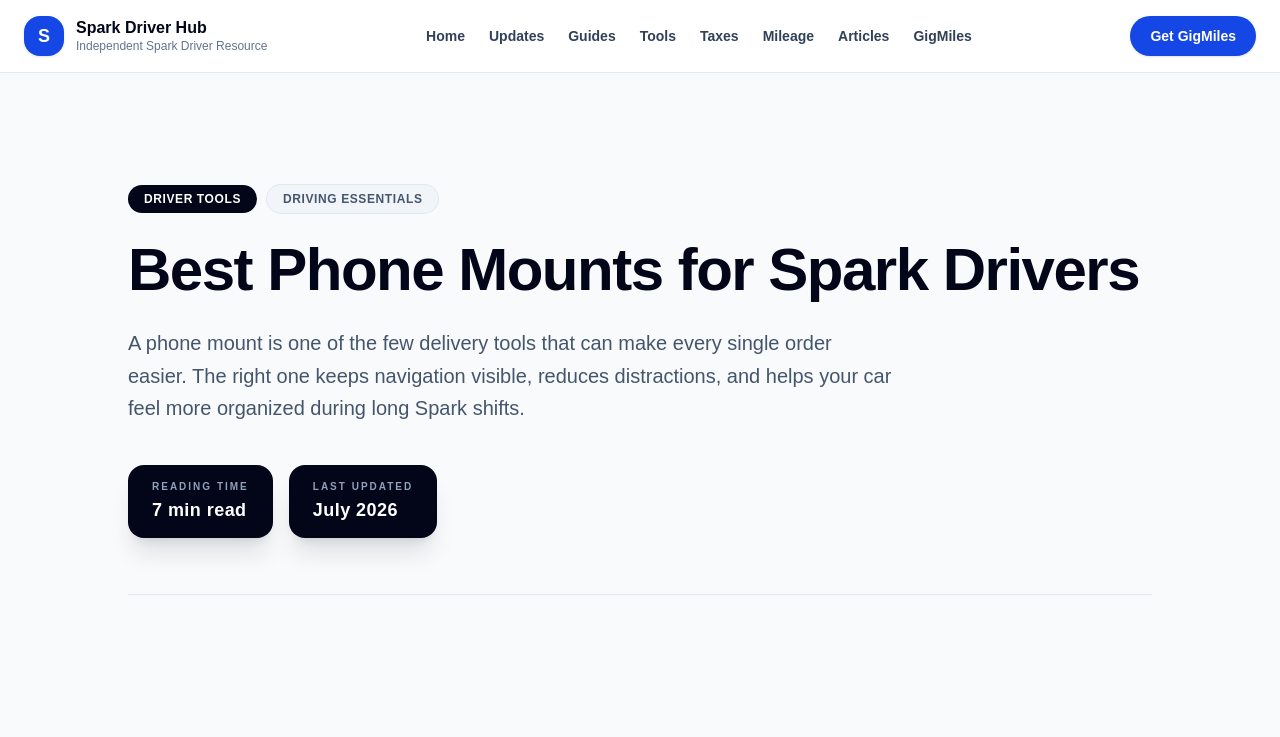
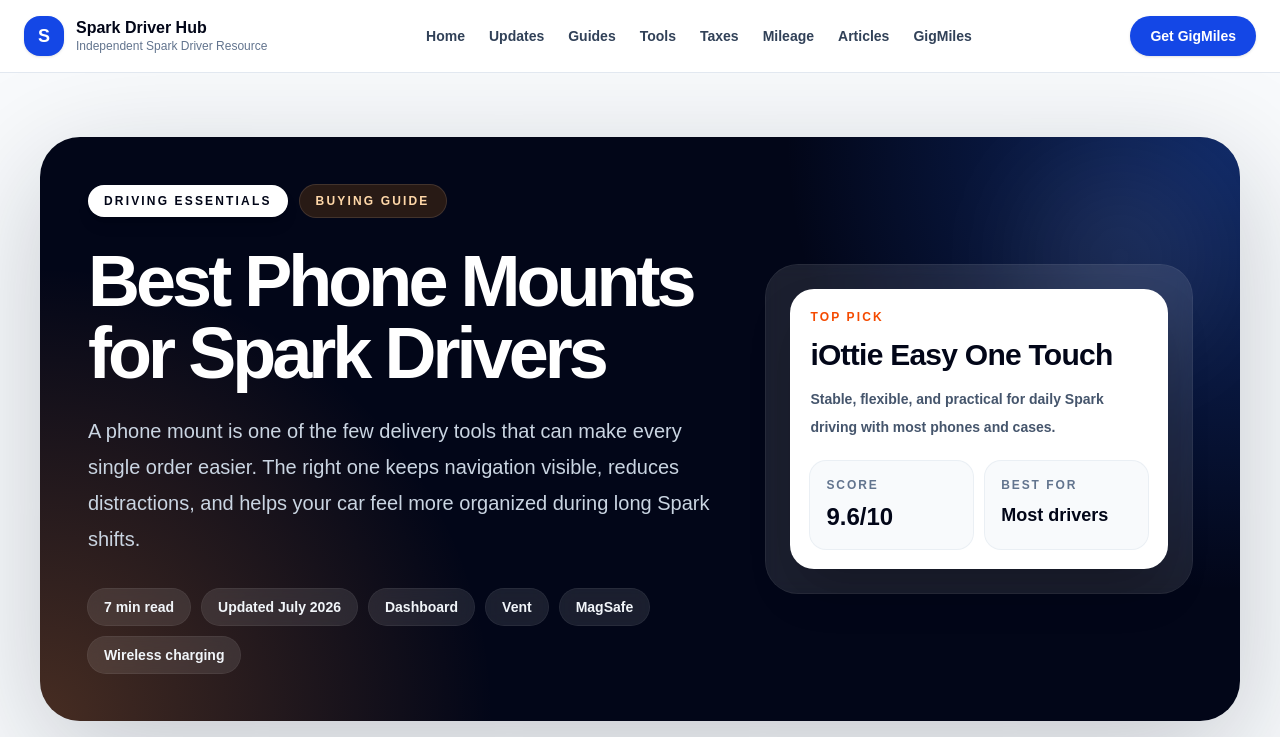
Before and after one commit to dayoneapps91/Spark-Driver-Hub, a Next.js app: page /tools/driving-essentials/best-phone-mounts in a window 1280 px wide. Shown: the top 737 px of the page. Built offline with nearby package versions, Linux system fonts and the light colour scheme.

Commit message:
Redesign Driving Essentials hub

```diff
--- a/app/tools/driving-essentials/best-phone-mounts/page.tsx
+++ b/app/tools/driving-essentials/best-phone-mounts/page.tsx
@@ -2,7 +2,6 @@
 import AffiliateDisclosure from "../../../components/AffiliateDisclosure";
 import BuyingGuideLayout from "../../../components/BuyingGuideLayout";
 import ToolComparisonTable from "../../../components/ToolComparisonTable";
-import ToolHero from "../../../components/ToolHero";
 import ToolRecommendationCard from "../../../components/ToolRecommendationCard";
 
 export const metadata: Metadata = {
@@ -55,10 +54,7 @@
       "Good for larger phones",
       "Strong value for delivery work",
     ],
-    cons: [
-      "Bulkier design",
-      "May feel overbuilt for small cars",
-    ],
+    cons: ["Bulkier design", "May feel overbuilt for small cars"],
     sparkDriverNote:
       "This is the practical pick if your current mount shakes, falls, or struggles with a larger phone like a Pro Max, Galaxy Ultra, or thick case.",
   },
@@ -79,10 +75,7 @@
       "Great for MagSafe users",
       "Simple to move between routes",
     ],
-    cons: [
-      "Not ideal without MagSafe",
-      "Magnetic strength depends on case quality",
-    ],
+    cons: ["Not ideal without MagSafe", "Magnetic strength depends on case quality"],
     sparkDriverNote:
       "Good for drivers who constantly get in and out of the car and want to snap the phone on quickly between pickups and drop-offs.",
   },
@@ -103,10 +96,7 @@
       "Helpful for long delivery days",
       "Good fit for newer iPhones",
     ],
-    cons: [
-      "More expensive",
-      "Best value only if you need charging",
-    ],
+    cons: ["More expensive", "Best value only if you need charging"],
     sparkDriverNote:
       "Choose this if your battery dies during Spark blocks or you hate managing a cable every time you start driving.",
   },
@@ -136,16 +126,91 @@
   },
 ];
 
+function PhoneMountHero() {
+  return (
+    <section className="relative overflow-hidden rounded-[2.5rem] bg-slate-950 p-6 text-white shadow-[0_32px_120px_rgba(15,23,42,0.22)] md:p-10 lg:p-12">
+      <div className="absolute inset-0 bg-[radial-gradient(circle_at_top_right,rgba(37,99,235,0.38),transparent_34%),radial-gradient(circle_at_bottom_left,rgba(251,146,60,0.28),transparent_34%)]" />
+      <div className="absolute right-8 top-8 hidden h-44 w-44 rounded-full bg-white/10 blur-3xl lg:block" />
+
+      <div className="relative grid gap-10 lg:grid-cols-[1.2fr_0.8fr] lg:items-center">
+        <div>
+          <div className="flex flex-wrap gap-3">
+            <span className="inline-flex rounded-full bg-white px-4 py-2 text-xs font-black uppercase tracking-[0.18em] text-slate-950 shadow-lg shadow-black/10">
+              Driving Essentials
+            </span>
+            <span className="inline-flex rounded-full bg-orange-400/15 px-4 py-2 text-xs font-black uppercase tracking-[0.18em] text-orange-200 ring-1 ring-orange-300/25">
+              Buying Guide
+            </span>
+          </div>
+
+          <h1 className="mt-7 max-w-4xl text-5xl font-black tracking-[-0.055em] text-white md:text-6xl lg:text-7xl">
+            Best Phone Mounts for Spark Drivers
+          </h1>
+
+          <p className="mt-6 max-w-3xl text-lg leading-8 text-slate-300 md:text-xl md:leading-9">
+            A phone mount is one of the few delivery tools that can make every
+            single order easier. The right one keeps navigation visible, reduces
+            distractions, and helps your car feel more organized during long
+            Spark shifts.
+          </p>
+
+          <div className="mt-8 flex flex-wrap gap-3">
+            {[
+              "7 min read",
+              "Updated July 2026",
+              "Dashboard",
+              "Vent",
+              "MagSafe",
+              "Wireless charging",
+            ].map((pill) => (
+              <span
+                key={pill}
+                className="rounded-full bg-white/10 px-4 py-2 text-sm font-bold text-slate-100 ring-1 ring-white/15 backdrop-blur"
+              >
+                {pill}
+              </span>
+            ))}
+          </div>
+        </div>
+
+        <div className="rounded-[2rem] bg-white/10 p-5 ring-1 ring-white/15 backdrop-blur md:p-6">
+          <div className="rounded-[1.5rem] bg-white p-5 text-slate-950 shadow-2xl">
+            <p className="text-xs font-black uppercase tracking-[0.18em] text-orange-600">
+              Top Pick
+            </p>
+            <h2 className="mt-3 text-3xl font-black tracking-tight">
+              iOttie Easy One Touch
+            </h2>
+            <p className="mt-3 text-sm font-semibold leading-7 text-slate-600">
+              Stable, flexible, and practical for daily Spark driving with most
+              phones and cases.
+            </p>
+
+            <div className="mt-5 grid grid-cols-2 gap-3">
+              <div className="rounded-2xl bg-slate-50 p-4 ring-1 ring-slate-200/70">
+                <p className="text-xs font-black uppercase tracking-[0.16em] text-slate-500">
+                  Score
+                </p>
+                <p className="mt-2 text-2xl font-black">9.6/10</p>
+              </div>
+              <div className="rounded-2xl bg-slate-50 p-4 ring-1 ring-slate-200/70">
+                <p className="text-xs font-black uppercase tracking-[0.16em] text-slate-500">
+                  Best For
+                </p>
+                <p className="mt-2 text-lg font-black">Most drivers</p>
+              </div>
+            </div>
+          </div>
+        </div>
+      </div>
+    </section>
+  );
+}
+
 export default function BestPhoneMountsPage() {
   return (
     <BuyingGuideLayout>
-      <ToolHero
-        category="Driving Essentials"
-        title="Best Phone Mounts for Spark Drivers"
-        description="A phone mount is one of the few delivery tools that can make every single order easier. The right one keeps navigation visible, reduces distractions, and helps your car feel more organized during long Spark shifts."
-        readingTime="7 min read"
-        lastUpdated="July 2026"
-      />
+      <PhoneMountHero />
 
       <section className="grid gap-6 rounded-[2rem] bg-slate-950 p-6 text-white shadow-xl md:grid-cols-3 md:p-8">
         <div>
```
